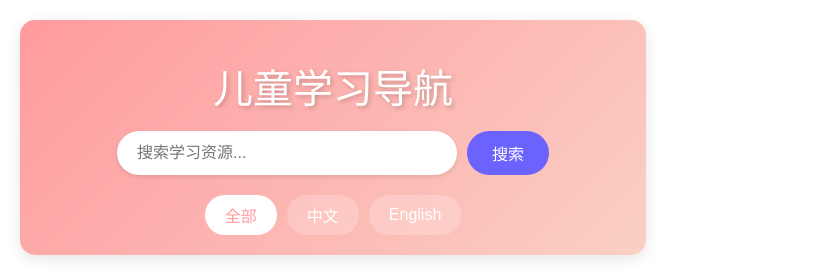
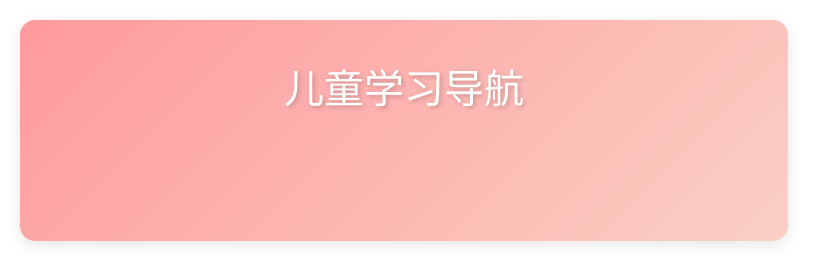
Before and after one commit to houzepeng/children-explore, a React (Vite) app: page / in a window 1280 px wide. Shown: the top 274 px of the page, without its empty margins (0-831 px from the left). Built offline with nearby package versions, Linux system fonts and the light colour scheme.

Commit message:
更新谷歌广告代码和其他优化

```diff
--- a/src/App.jsx
+++ b/src/App.jsx
@@ -3,6 +3,48 @@ import './App.css'
 import { ThemeProvider, createTheme } from '@mui/material/styles'
 import { FacebookShareButton, TwitterShareButton, WhatsappShareButton } from 'react-share'
 import { FaFacebook, FaTwitter, FaWhatsapp, FaMoon, FaSun } from 'react-icons/fa'
+
+// 谷歌广告组件
+const GoogleAd = ({ adSlot, style }) => {
+  useEffect(() => {
+    try {
+      const pushAd = () => {
+        try {
+          (window.adsbygoogle = window.adsbygoogle || []).push({});
+        } catch (innerErr) {
+          console.error('Error pushing ad:', innerErr);
+        }
+      };
+
+      if (window.adsbygoogle) {
+        pushAd();
+      } else {
+        // 如果广告脚本还未加载，等待加载完成
+        const script = document.createElement('script');
+        script.src = 'https://pagead2.googlesyndication.com/pagead/js/adsbygoogle.js?client=ca-pub-2149434191592924';
+        script.async = true;
+        script.crossOrigin = 'anonymous';
+        script.onload = pushAd;
+        document.head.appendChild(script);
+      }
+    } catch (err) {
+      console.error('Google AdSense error:', err);
+    }
+  }, [adSlot]); // 当广告单元ID变化时重新加载
+
+  return (
+    <ins
+      className="adsbygoogle"
+      style={style}
+      data-ad-client="ca-pub-2149434191592924"
+      data-ad-slot={adSlot}
+      data-ad-format="auto"
+      data-full-width-responsive="true"
+      data-ad-layout="in-article"
+    />
+  );
+};
+
 
 const isInAgeRange = (resourceRange, selectedRange) => {
   if (selectedRange === 'all') return true
@@ -14,6 +56,19 @@ const isInAgeRange = (resourceRange, selectedRange) => {
 }
 
 function App() {
+  // 添加谷歌广告脚本
+  useEffect(() => {
+    const script = document.createElement('script');
+    script.src = 'https://pagead2.googlesyndication.com/pagead/js/adsbygoogle.js?client=ca-pub-2149434191592924';
+    script.async = true;
+    script.crossOrigin = 'anonymous';
+    document.head.appendChild(script);
+
+    return () => {
+      document.head.removeChild(script);
+    };
+  }, []);
+
   const [activeCategory, setActiveCategory] = useState('all')
   const [activeLang, setActiveLang] = useState('all')
   const [searchQuery, setSearchQuery] = useState('')
@@ -324,63 +379,16 @@ function App() {
           <header className="header">
             <div className="header-top">
               <h1>儿童学习导航</h1>
+            </div>
+            <div className="banner-ad">
+              <GoogleAd
+                adSlot="5740670043"
+                style={{ display: 'block', width: '728px', height: '90px' }}
+              />
+            </div>
             {/* <button className="theme-toggle" onClick={toggleDarkMode}>
               {darkMode ? <FaSun /> : <FaMoon />}
             </button> */}
-            </div>
-            <div className="search-bar">
-              <input
-                type="text"
-                placeholder="搜索学习资源..."
-                value={searchQuery}
-                onChange={(e) => setSearchQuery(e.target.value)}
-              />
-              <button onClick={() => setSearchQuery(searchQuery.trim())}>搜索</button>
-            </div>
-            <div className="language-toggle">
-              <button
-                className={`lang-btn ${activeLang === 'all' ? 'active' : ''}`}
-                onClick={() => setActiveLang('all')}
-              >
-                全部
-              </button>
-              <button
-                className={`lang-btn ${activeLang === 'zh' ? 'active' : ''}`}
-                onClick={() => setActiveLang('zh')}
-              >
-                中文
-              </button>
-              <button
-                className={`lang-btn ${activeLang === 'en' ? 'active' : ''}`}
-                onClick={() => setActiveLang('en')}
-              >
-                English
-              </button>
-            </div>
-
-            <div className="filter-section">
-              {/* <select
-                value={activeDifficulty}
-                onChange={(e) => setActiveDifficulty(e.target.value)}
-                className="filter-select"
-              >
-                <option value="all">所有难度</option>
-                <option value="初级">初级</option>
-                <option value="中级">中级</option>
-                <option value="高级">高级</option>
-              </select>
-
-              <select
-                value={activeAgeRange}
-                onChange={(e) => setActiveAgeRange(e.target.value)}
-                className="filter-select"
-              >
-                <option value="all">所有年龄</option>
-                <option value="0-6">0-6岁</option>
-                <option value="7-12">7-12岁</option>
-                <option value="13-18">13-18岁</option>
-              </select> */}
-            </div>
           </header>
 
           {trendingResources.length > 0 && (
@@ -420,8 +428,12 @@ function App() {
                   resource.title.toLowerCase().includes(searchQuery.toLowerCase()) ||
                   resource.description.toLowerCase().includes(searchQuery.toLowerCase()))
               )
-              .map(resource => (
+              .map((resource, index) => {
+                // 每4个资源后插入一个广告
+                const items = [];
+                items.push(
                   <div key={resource.id} className="resource-card" onClick={() => handleCardClick(resource)}>
+                    {/* 原有的资源卡片内容 */}
                     <div className="resource-image">
                       <img src={resource.image} alt={resource.title} />
                     </div>
@@ -468,8 +480,30 @@ function App() {
                       </a>
                     </div>
                   </div>
-              ))}
+                );
+
+                // 每4个资源后添加广告
+                if ((index + 1) % 4 === 0) {
+                  items.push(
+                    <div key={`ad-${index}`} className="ad-card">
+                      <GoogleAd
+                        adSlot={`574067004${index/4 + 3}`}
+                        style={{ display: 'block', width: '280px', height: '200px' }}
+                      />
+                    </div>
+                  );
+                }
+
+                return items;
+              })
+            }
           </main>
+          <aside className="sidebar-ad">
+            <GoogleAd
+              adSlot="5740670042"
+              style={{ display: 'block', width: '160px', height: '600px' }}
+            />
+          </aside>
 
           {selectedResource && (
             <div className="modal-overlay" onClick={closeModal}>
```
Also changed, not shown: 3 other files (tests, documents, lock files or other folders). Lines whose indentation alone changed are shown as unchanged.
